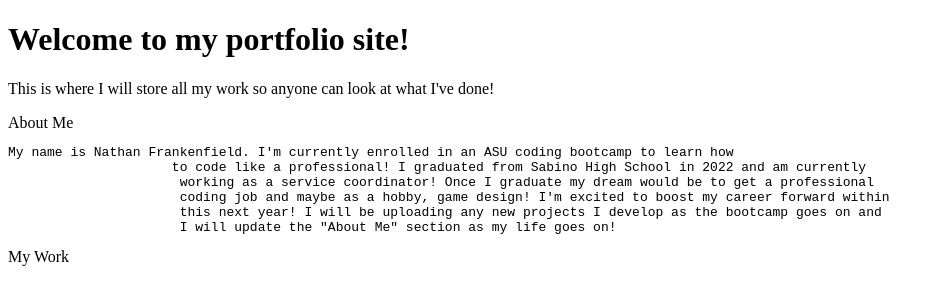
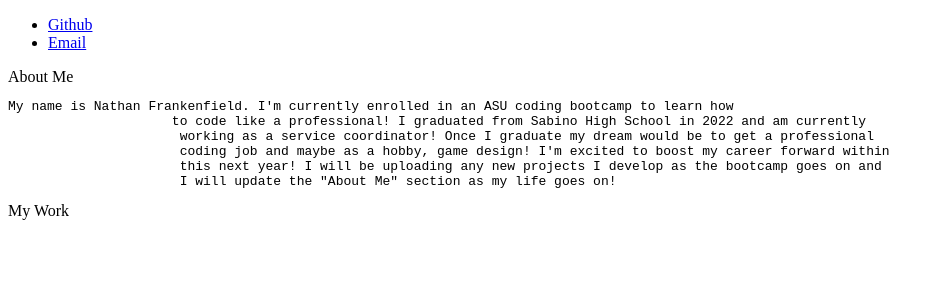
Before and after one commit to Natecon2/Bootcamp-second-challenge, a plain HTML site: page index.html in a window 1280 px wide. Shown: the whole page, without its empty margins (0-944 px from the left). Drawn offline with Linux system fonts and the light colour scheme.

Commit message:
added most html

```diff
--- a/index.html
+++ b/index.html
@@ -10,8 +10,12 @@
 <body>
     <!-- Header -->
     <header>
-        <h1>Welcome to my portfolio site!</h1>
-        <p>This is where I will store all my work so anyone can look at what I've done!</p>
+        <nav class="text-center">
+            <ul>
+                <li> <a href=https://github.com/Natecon2>Github</a></li>
+                <li><a href=frankenfieldnathan5@gmail.com>Email</a></li>
+            </ul>
+        </nav>
     </header>
     <!-- Body -->
     <main>
@@ -27,8 +31,10 @@
             </section>
             <section class="area">
                 <header class="area-title">My Work</header>
+                <!-- come back to this -->
             </section>
 
+            </section>
         </div>
     </main>
 </body>
```
